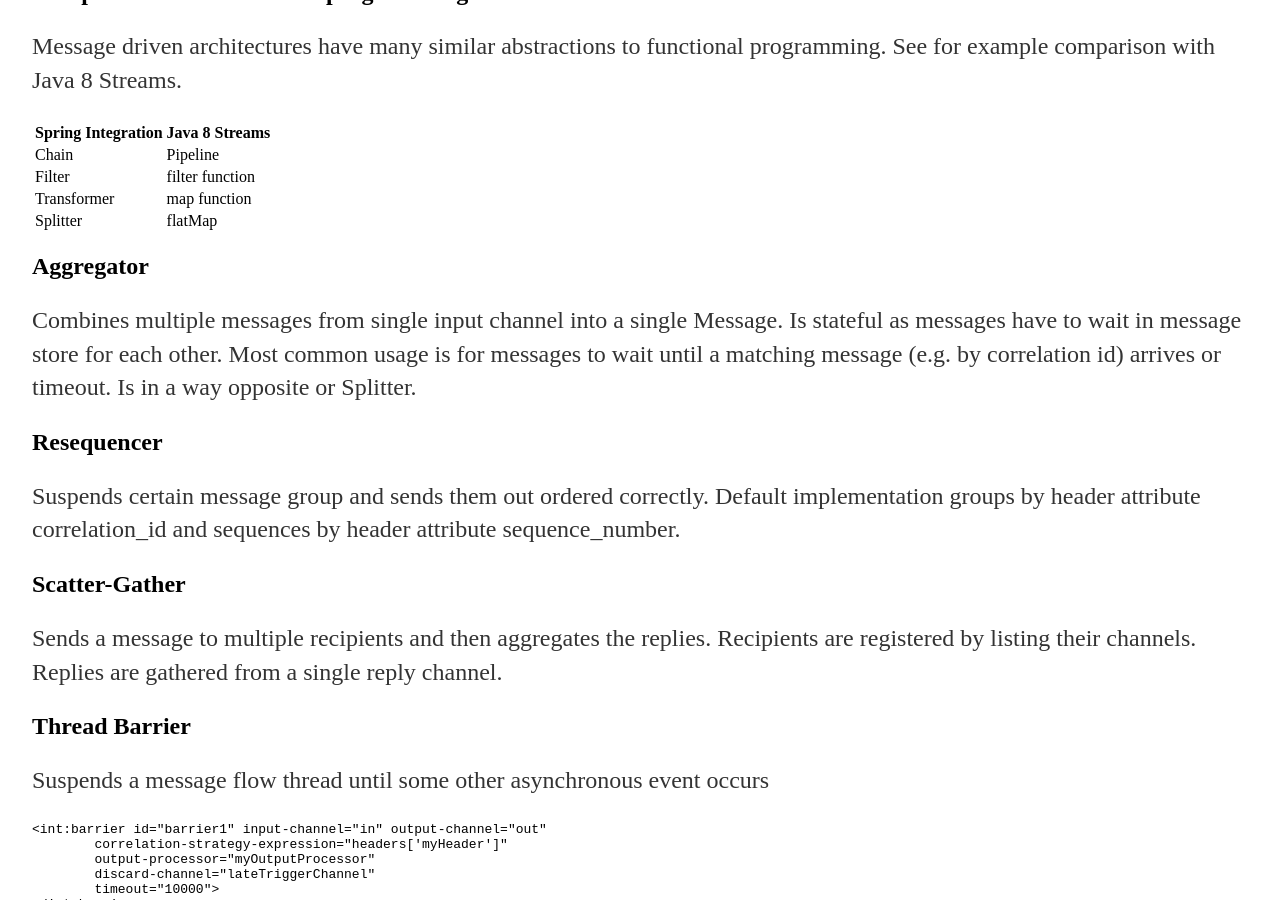
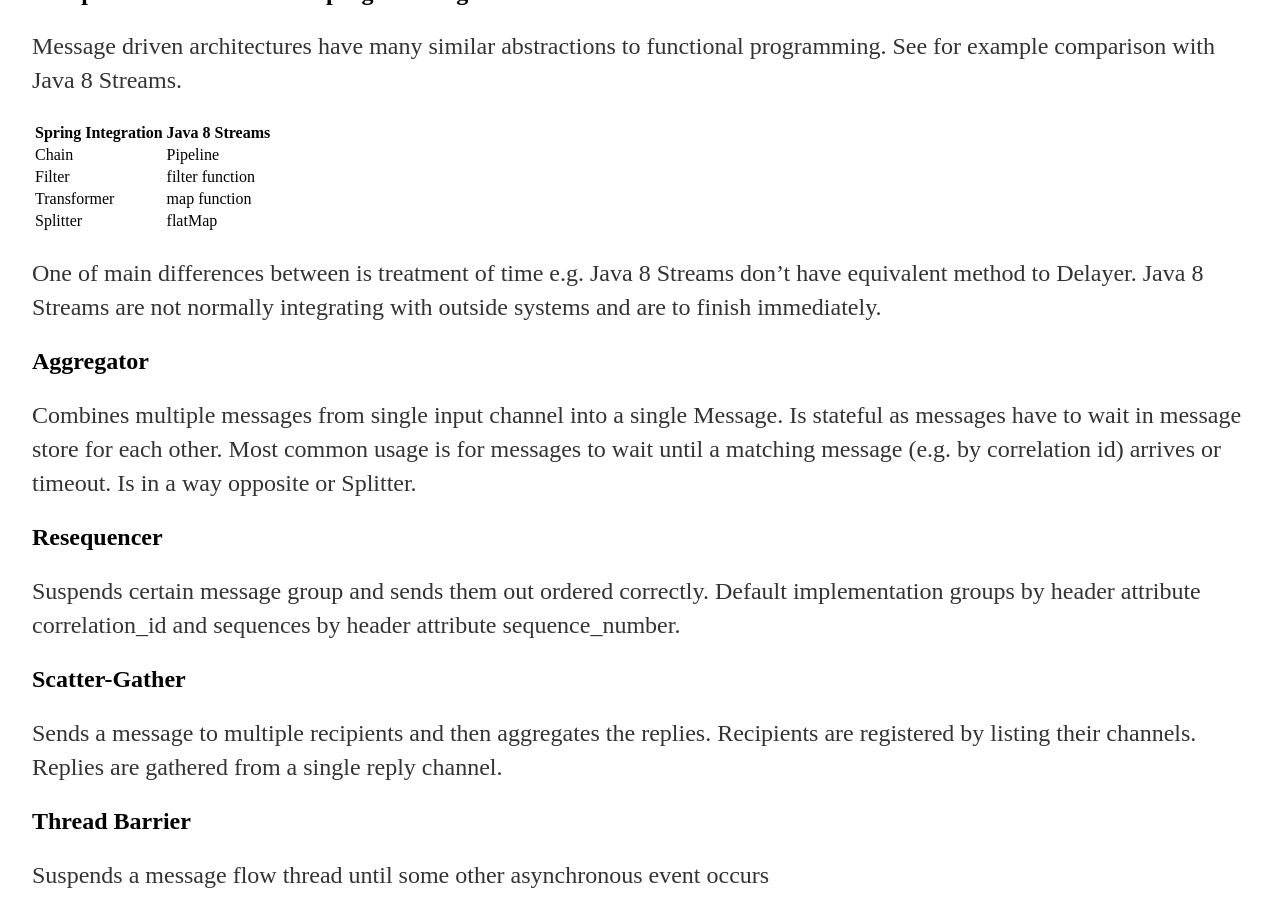
Before and after one commit to vackosar/vackosar.github.io, a Jekyll site: the page built from _posts/2017-10-28-Spring-Integration-Highlights.md, in a window 1280 px wide and 900 px high, scrolled down 345 px. Built offline with Jekyll 4.4.1, drawn with Linux system fonts in a browser that asks for light colours; comment, search, counter and statistics services are not loaded.

Commit message:
spring integration note

```diff
--- a/_posts/2017-10-28-Spring-Integration-Highlights.md
+++ b/_posts/2017-10-28-Spring-Integration-Highlights.md
@@ -16,7 +16,7 @@
 |Transformer       |map function   |
 |Splitter          |flatMap        |
 
-
+One of main differences between is treatment of time e.g. Java 8 Streams don't have equivalent method to Delayer. Java 8 Streams are not normally integrating with outside systems and are to finish immediately.
 
 ## Aggregator
 Combines multiple messages from single input channel into a single Message. Is stateful as messages have to wait in message store for each other. Most common usage is for messages to wait until a matching message (e.g. by correlation id) arrives or timeout. Is in a way opposite or Splitter.
```
